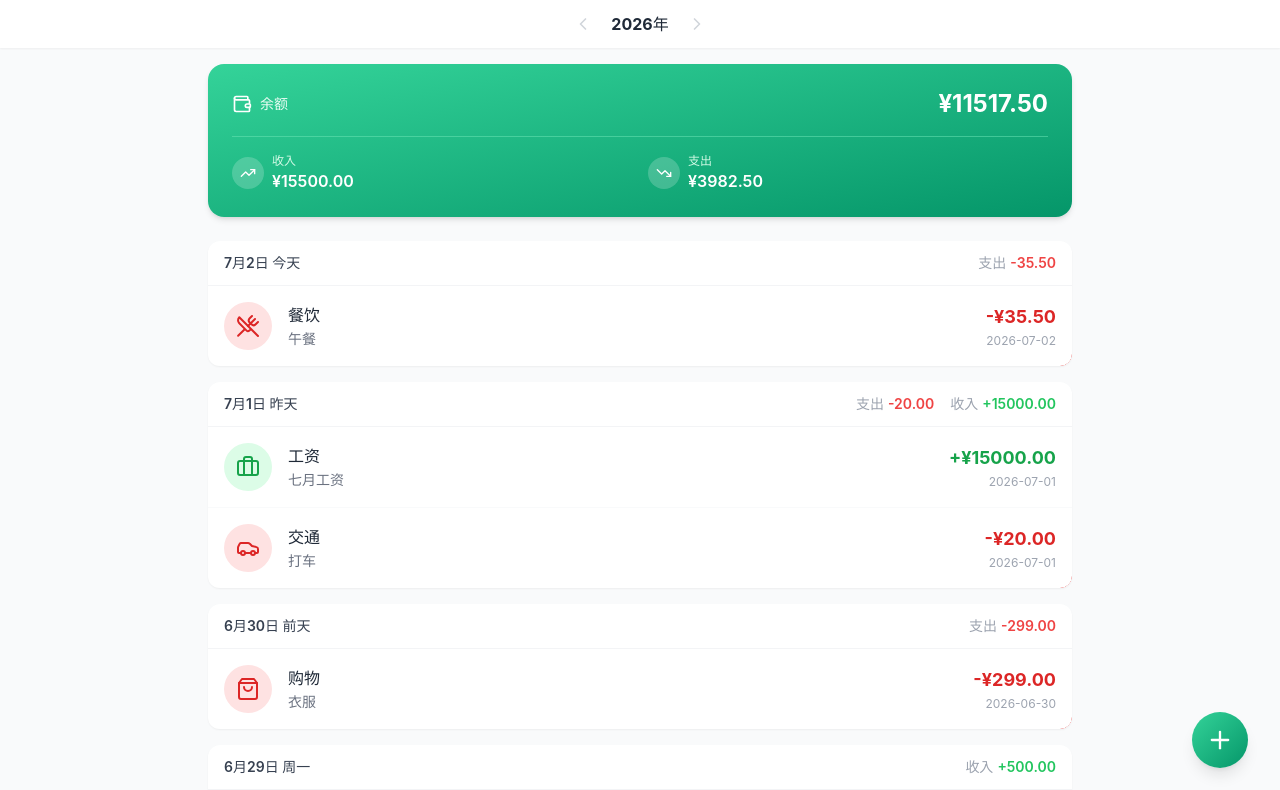
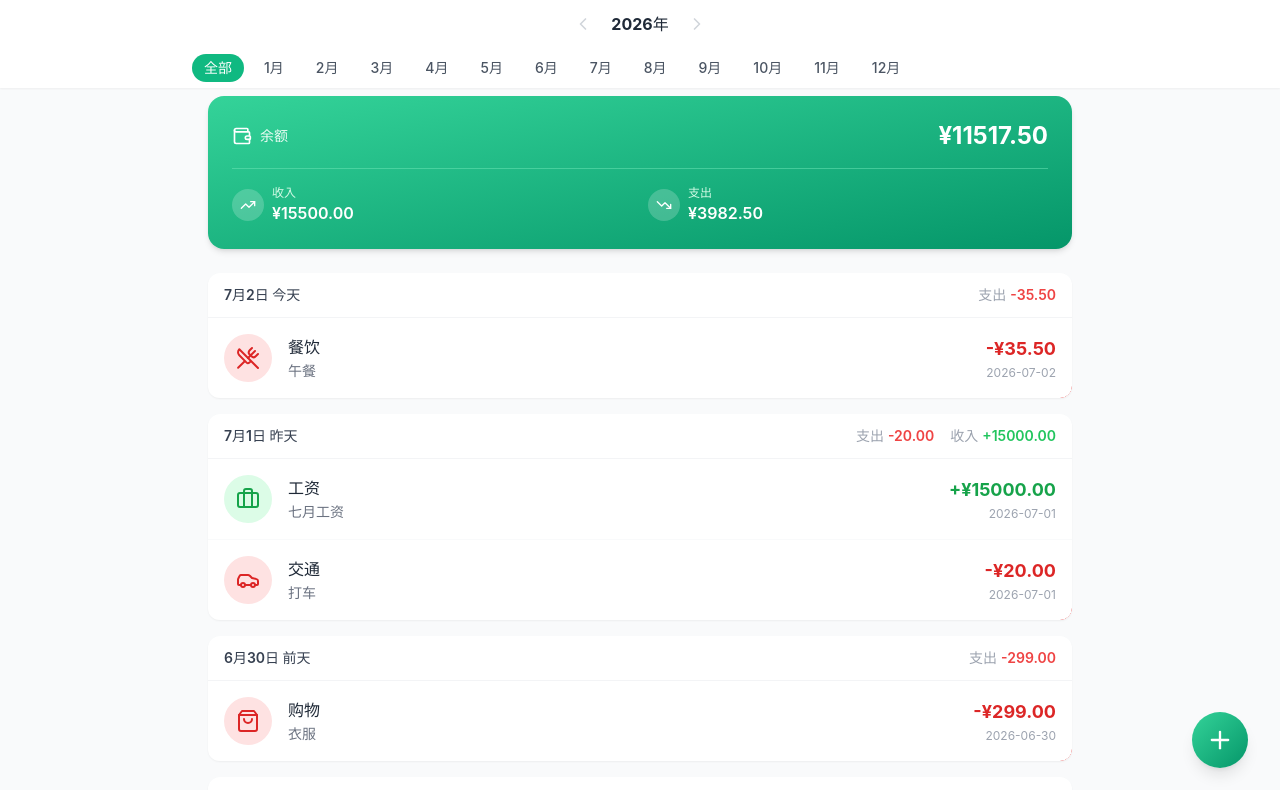
Before and after one commit to wangqi-pitaya/bill-records, a React (Vite) app: page / in a window 1280 px wide. Shown: the top 790 px of the page. Built offline with nearby package versions, Linux system fonts and the light colour scheme.

Commit message:
feat: 实现账单记录功能
Co-authored-by: traeagent <traeagent@users.noreply.github.com>

```diff
--- a/src/pages/AddBill.tsx
+++ b/src/pages/AddBill.tsx
@@ -272,7 +272,7 @@ export default function AddBill() {
                   e.currentTarget.focus();
                 }}
                 placeholder="0.00"
-                style={{ width: `${amountWidth}px`, maxWidth: '200px' }}
+                style={{ width: `${amountWidth}px`, maxWidth: '200px', minWidth: '50%' }}
                 className="pl-7 pr-3 py-3 text-lg font-bold text-gray-800 bg-gray-50 rounded-xl border-none outline-none focus:ring-2 focus:ring-emerald-500 transition-all"
               />
             </div>
--- a/src/pages/Home.tsx
+++ b/src/pages/Home.tsx
@@ -58,7 +58,9 @@ export default function Home() {
   const { bills, deleteBill } = useBillStore();
 
   const currentYear = new Date().getFullYear();
+  const currentMonth = new Date().getMonth() + 1;
   const [selectedYear, setSelectedYear] = useState(currentYear);
+  const [selectedMonth, setSelectedMonth] = useState<number | null>(null);
 
   const availableYears = useMemo(() => {
     const years = new Set(bills.map(b => parseInt(b.date.split('-')[0])));
@@ -66,9 +68,23 @@ export default function Home() {
     return Array.from(years).sort((a, b) => b - a);
   }, [bills, currentYear]);
 
+  const availableMonths = useMemo(() => {
+    const months = new Set<number>();
+    bills.filter(b => parseInt(b.date.split('-')[0]) === selectedYear).forEach(b => {
+      months.add(parseInt(b.date.split('-')[1]));
+    });
+    for (let m = 1; m <= 12; m++) months.add(m);
+    return Array.from(months).sort((a, b) => a - b);
+  }, [bills, selectedYear]);
+
   const filteredBills = useMemo(() => {
-    return bills.filter(b => parseInt(b.date.split('-')[0]) === selectedYear);
-  }, [bills, selectedYear]);
+    return bills.filter(b => {
+      const [y, m] = b.date.split('-').map(Number);
+      if (y !== selectedYear) return false;
+      if (selectedMonth !== null && m !== selectedMonth) return false;
+      return true;
+    });
+  }, [bills, selectedYear, selectedMonth]);
 
   const yearStatistics = useMemo(() => {
     const income = filteredBills.filter(b => b.type === 'income').reduce((sum, b) => sum + b.amount, 0);
@@ -92,6 +108,34 @@ export default function Home() {
     }
   };
 
+  const prevMonth = () => {
+    if (selectedMonth === null) {
+      setSelectedMonth(12);
+    } else if (selectedMonth > 1) {
+      setSelectedMonth(selectedMonth - 1);
+    } else {
+      const idx = availableYears.indexOf(selectedYear);
+      if (idx < availableYears.length - 1) {
+        setSelectedYear(availableYears[idx + 1]);
+        setSelectedMonth(12);
+      }
+    }
+  };
+
+  const nextMonth = () => {
+    if (selectedMonth === null) {
+      setSelectedMonth(1);
+    } else if (selectedMonth < 12) {
+      setSelectedMonth(selectedMonth + 1);
+    } else {
+      const idx = availableYears.indexOf(selectedYear);
+      if (idx > 0) {
+        setSelectedYear(availableYears[idx - 1]);
+        setSelectedMonth(1);
+      }
+    }
+  };
+
   const [showFloatingButton, setShowFloatingButton] = useState(true);
   const prevScrollY = useRef(0);
 
@@ -112,7 +156,9 @@ export default function Home() {
 
   return (
     <div className="min-h-screen bg-gray-50">
-      <header className="fixed top-0 left-0 right-0 z-50 bg-white px-4 shadow-sm h-12 flex items-center justify-between">
+      <header className="fixed top-0 left-0 right-0 z-50 bg-white px-4 shadow-sm">
+        <div className="max-w-4xl mx-auto">
+          <div className="h-12 flex items-center justify-between">
             <div></div>
             <div className="flex items-center gap-3">
               <button
@@ -132,9 +178,36 @@ export default function Home() {
               </button>
             </div>
             <div></div>
+          </div>
+          <div className="h-10 flex items-center gap-2 overflow-x-auto">
+            <button
+              onClick={() => setSelectedMonth(null)}
+              className={`shrink-0 px-3 py-1 rounded-full text-sm font-medium transition-colors ${
+                selectedMonth === null
+                  ? 'bg-emerald-500 text-white'
+                  : 'text-gray-600 hover:bg-gray-100'
+              }`}
+            >
+              全部
+            </button>
+            {availableMonths.map(month => (
+              <button
+                key={month}
+                onClick={() => setSelectedMonth(month)}
+                className={`shrink-0 px-3 py-1 rounded-full text-sm font-medium transition-colors ${
+                  selectedMonth === month
+                    ? 'bg-emerald-500 text-white'
+                    : 'text-gray-600 hover:bg-gray-100'
+                }`}
+              >
+                {month}月
+              </button>
+            ))}
+          </div>
+        </div>
       </header>
 
-      <main className="max-w-4xl mx-auto px-4 pt-16 pb-4">
+      <main className="max-w-4xl mx-auto px-4 pt-24 pb-4">
         <div className="mb-6">
           <StatCard income={yearStatistics.income} expense={yearStatistics.expense} balance={yearStatistics.balance} />
         </div>
@@ -170,7 +243,7 @@ export default function Home() {
           </div>
         ) : (
           <div className="text-center py-12 text-gray-500">
-            <p>{selectedYear}年暂无账单记录</p>
+            <p>{selectedYear}年{selectedMonth !== null ? `${selectedMonth}月` : ''}暂无账单记录</p>
             <p className="text-sm mt-2">点击右下角按钮添加第一笔账单</p>
           </div>
         )}
```
Lines whose indentation alone changed are shown as unchanged.
